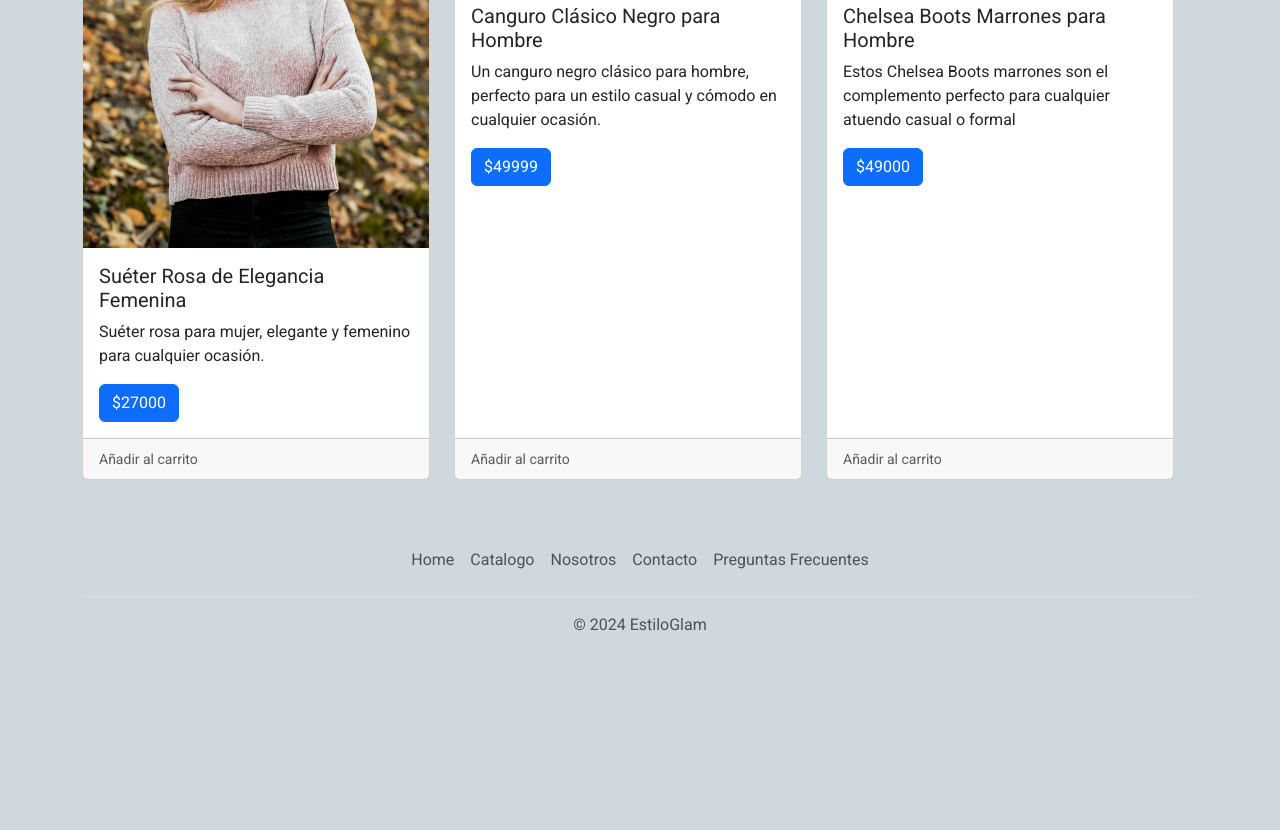
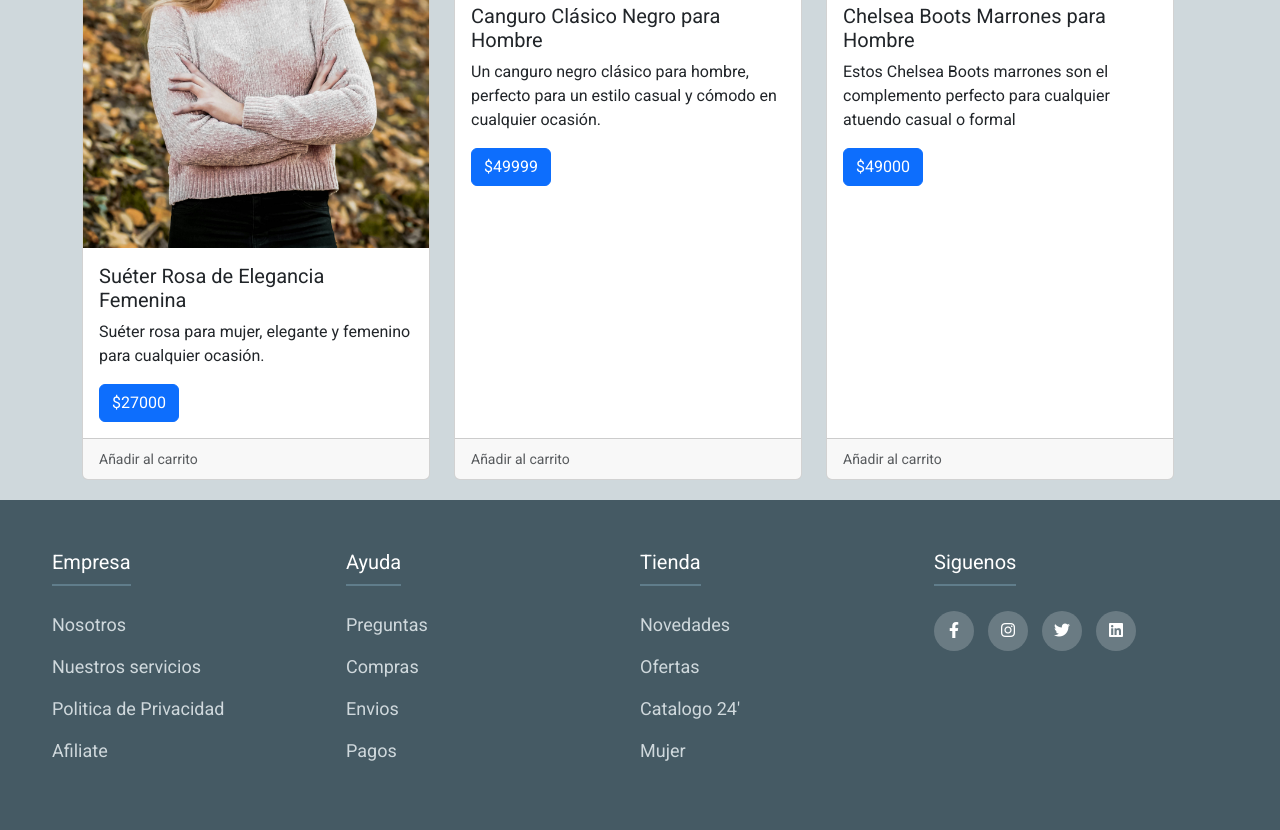
Before and after one commit to leanviera/EstiloGlam, a website: page pages/catalogo.html in a window 1280 px wide. Shown: the part 1152-1982 px from the top of the page. Before the commit the page ends 1845 px from the top, so only its background shows below. Drawn offline with nearby package versions, Linux system fonts and the light colour scheme.

Commit message:
arreglando el footer v.2

```diff
--- a/pages/catalogo.html
+++ b/pages/catalogo.html
@@ -16,6 +16,9 @@
     <!--Google Fonts-->
     <link href="https://fonts.googleapis.com/css2?family=Roboto:wght@300;400;700&display=swap" rel="stylesheet">
     <link href="https://cdn.jsdelivr.net/npm/bootstrap@5.3.3/dist/css/bootstrap.min.css" rel="stylesheet" integrity="sha384-QWTKZyjpPEjISv5WaRU9OFeRpok6YctnYmDr5pNlyT2bRjXh0JMhjY6hW+ALEwIH" crossorigin="anonymous">
+
+
+    <link rel="stylesheet" href="https://cdnjs.cloudflare.com/ajax/libs/font-awesome/6.2.1/css/all.min.css">
 
     <link rel="stylesheet" href="../css/style.css">
 </head>
@@ -143,18 +146,57 @@
 
     </main>
 
-    <div class="container">
-        <footer class="py-3 my-4">
-          <ul class="nav justify-content-center border-bottom pb-3 mb-3">
-            <li class="nav-item"><a href="../index.html" class="nav-link px-2 text-body-secondary">Home</a></li>
-            <li class="nav-item"><a href="catalogo.html" class="nav-link px-2 text-body-secondary">Catalogo</a></li>
-            <li class="nav-item"><a href="nosotros.html" class="nav-link px-2 text-body-secondary">Nosotros</a></li>
-            <li class="nav-item"><a href="contacto.html" class="nav-link px-2 text-body-secondary">Contacto</a></li>
-            <li class="nav-item"><a href="preguntas.html" class="nav-link px-2 text-body-secondary">Preguntas Frecuentes</a></li>
-          </ul>
-          <p class="text-center text-body-secondary">&copy; 2024 EstiloGlam</p>
-        </footer>
+    <footer class="footer">
+      <div class="container">
+        <div class="footer-row">
+          <div class="footer-links">
+            <h4>Empresa</h4>
+            <ul>
+              <li><a href="">Nosotros</a></li>
+              <li><a href="">Nuestros servicios</a></li>
+              <li><a href="">Politica de Privacidad</a></li>
+              <li><a href="">Afiliate</a></li>
+            </ul>
+
+          </div>
+          <div class="footer-links">
+            <h4>Ayuda</h4>
+            <ul>
+              <li><a href="">Preguntas</a></li>
+              <li><a href="">Compras</a></li>
+              <li><a href="">Envios</a></li>
+              <li><a href="">Pagos</a></li>
+            </ul>
+
+          </div>
+          <div class="footer-links">
+            <h4>Tienda</h4>
+            <ul>
+              <li><a href="">Novedades</a></li>
+              <li><a href="">Ofertas</a></li>
+              <li><a href="">Catalogo 24'</a></li>
+              <li><a href="">Mujer</a></li>
+            </ul>
+
+          </div>
+          <div class="footer-links">
+            <h4>Siguenos</h4>
+            <div class="social-media">
+              <a href=""><i class="fab fa-facebook-f"></i></a>
+              <a href=""><i class="fab fa-instagram"></i></a>
+              <a href=""><i class="fab fa-twitter"></i></a>
+              <a href=""><i class="fab fa-linkedin"></i></a>
+
+            </div>
+
+          </div>
+
+        </div>
+
       </div>
+
+
+    </footer>
       <script src="https://cdn.jsdelivr.net/npm/@popperjs/core@2.11.8/dist/umd/popper.min.js" integrity="sha384-I7E8VVD/ismYTF4hNIPjVp/Zjvgyol6VFvRkX/vR+Vc4jQkC+hVqc2pM8ODewa9r" crossorigin="anonymous"></script>
       <script src="https://cdn.jsdelivr.net/npm/bootstrap@5.3.3/dist/js/bootstrap.min.js" integrity="sha384-0pUGZvbkm6XF6gxjEnlmuGrJXVbNuzT9qBBavbLwCsOGabYfZo0T0to5eqruptLy" crossorigin="anonymous"></script>
 </body>
```
Also changed, not shown: index.html (+1 -12 lines), pages/contacto.html (+53 -11 lines), pages/nosotros.html (+54 -11 lines), pages/preguntas.html (+52 -11 lines).
